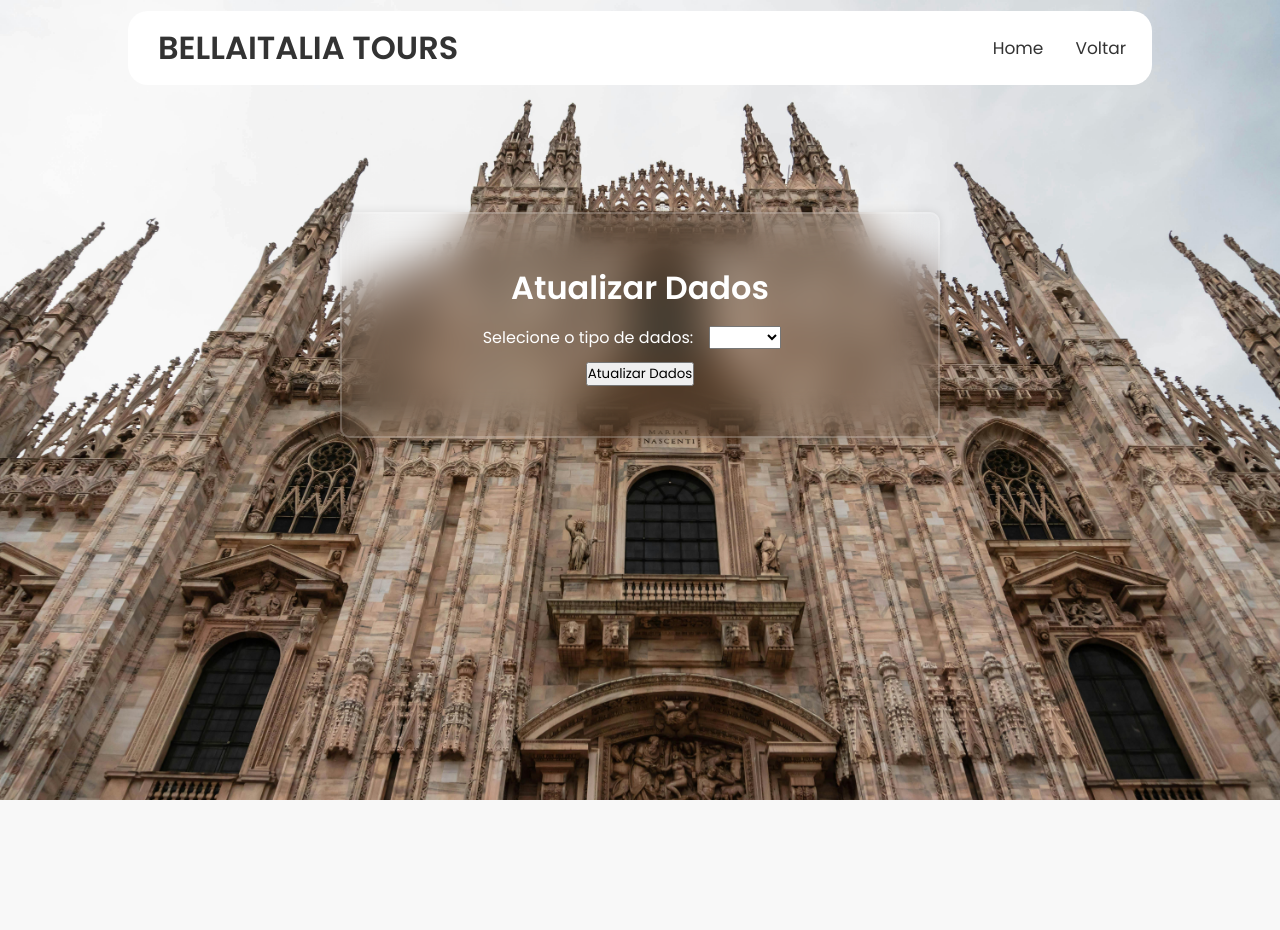
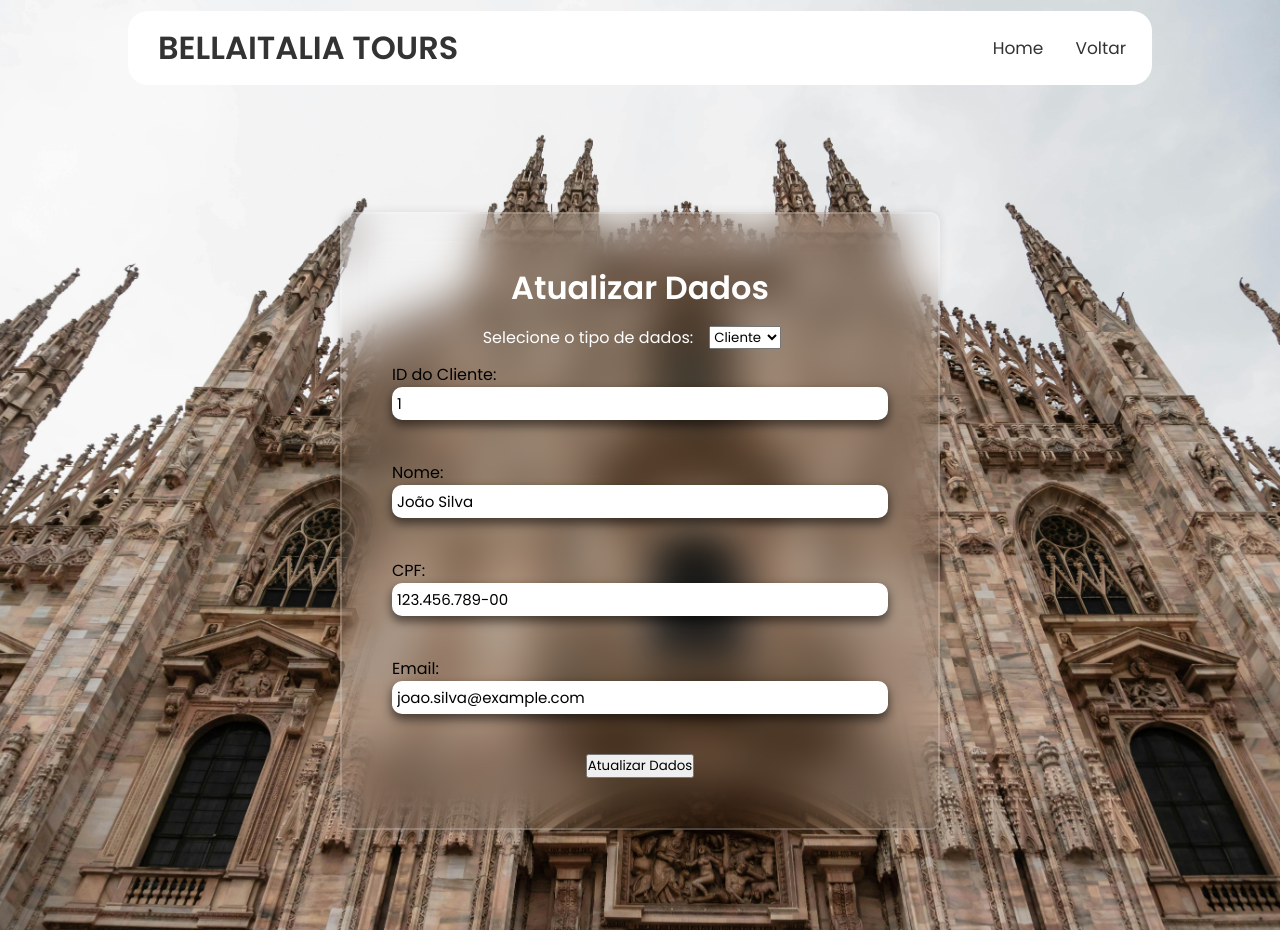
Before and after one commit to Medonca09/projeto_bellaItalia, a PHP site: page /editar.php?id=1&tipo_dados=clientes in a window 1280 px wide. Before the commit the page ends 800 px from the top, so only its background shows below. Run offline with PHP 8.4, Linux system fonts and the light colour scheme; data comes from the database, SQL or seed files in the repository.

Commit message:
refatorando código para trazer os dados do BD para o update e o delete

```diff
--- a/editar.php
+++ b/editar.php
@@ -1,3 +1,22 @@
+<?php
+
+include "inserir_dados.php";
+$tipo_dados = $_GET['tipo_dados'];
+$id = $_GET['id'];
+switch ($tipo_dados) {
+    case 'clientes':
+       $dados = visualizarCliente($id);
+       /* var_dump($dados); */
+        break;
+
+    default:
+        # code...
+        break;
+}
+/* var_dump($tipo_dados); */
+
+?>
+
 <!DOCTYPE html>
 <html lang="pt-BR">
 
@@ -27,28 +46,28 @@
                     <label for="tipo_dados" id="label">Selecione o tipo de dados:</label>
                     <select name="tipo_dados" id="tipo_dados">
                         <option value=""></option>
-                        <option value="cliente">Cliente</option>
-                        <option value="destino">Destino</option>
-                        <option value="hotel">Hotel</option>
+                        <option value="cliente" <?= $tipo_dados == 'clientes'? 'selected' : ''?>>Cliente</option>
+                        <option value="destino" <?= $tipo_dados == 'destino'? 'selected' : ''?>>Destino</option>
+                        <option value="hotel" <?= $tipo_dados == 'hotel'? 'selected' : ''?>>Hotel</option>
                     </select>
                     <br><br>
                 </div>
-                <div id="campos_cliente" style="display: none;">
+                <div id="campos_cliente" style="display: <?= $tipo_dados == 'clientes'? 'block' : 'none'?>">
                     <label for="id_cliente">ID do Cliente:</label>
-                    <input class="input-box" type="text" name="id_cliente">
+                    <input class="input-box" type="text" name="id_cliente" value="<?= isset($dados) ?$dados['id_cliente'] :""?>">
                     <br><br>
                     <label for="nome_cliente">Nome:</label>
-                    <input class="input-box" type="text" name="nome_cliente">
+                    <input class="input-box" type="text" name="nome_cliente" value="<?= isset($dados) ?$dados['nome'] :""?>">
                     <br><br>
                     <label for="cpf_cliente">CPF:</label>
-                    <input class="input-box" type="text" name="cpf_cliente">
+                    <input class="input-box" id="cpf" type="text" name="cpf_cliente" value="<?= isset($dados) ?$dados['cpf'] :""?>">
                     <br><br>
                     <label for="email_cliente">Email:</label>
-                    <input class="input-box" type="text" name="email_cliente">
+                    <input class="input-box" type="text" name="email_cliente" value="<?= isset($dados) ?$dados['email'] :""?>">
                     <br><br>
                 </div>
 
-                <div id="campos_destino" style="display: none;">
+                <div id="campos_destino" style="display: <?= $tipo_dados == 'destino'? 'block' : 'none'?>">
                     <label for="id_destino">ID do Destino:</label>
                     <input class="input-box" type="text" name="id_destino">
                     <br><br>
@@ -63,7 +82,7 @@
                     <br><br>
                 </div>
 
-                <div id="campos_hotel" style="display: none;">
+                <div id="campos_hotel" style="display: <?= $tipo_dados == 'hotel'? 'block' : 'none'?>">
                     <label for="id_hotel">ID do Hotel:</label>
                     <input class="input-box" type="text" name="id_hotel">
                     <br><br>
@@ -90,6 +109,7 @@
         </div>
     </div>
     <script src="JS/functionEditar.js"></script>
+    <script src="JS/mascaraCpf.js"></script>
 </body>
 
 </html>
--- a/inserir_dados.php
+++ b/inserir_dados.php
@@ -16,6 +16,23 @@ function listarClientes()
     }
     $conn->close();
     return $clientes;
+}
+
+
+function visualizarCliente($id_cliente)
+{
+    $conn = conectarBanco();
+    $sql = "SELECT id_cliente, nome, cpf, email FROM Cliente WHERE id_cliente = '$id_cliente'";
+    $result = $conn->query($sql);
+
+    $clientes = [];
+    if ($result->num_rows > 0) {
+        while ($row = $result->fetch_assoc()) {
+            $clientes[] = $row;
+        }
+    }
+    $conn->close();
+    return count($clientes) > 0 ? $clientes[0] : [];
 }
 
 function listarDestinos()
@@ -37,7 +54,7 @@ function listarDestinos()
 function listarHoteis()
 {
     $conn = conectarBanco();
-    $sql = "SELECT id_hotel nome_hotel, cidade_hotel, dias_hospedagem, data_chegada, data_saida FROM Hotel";
+    $sql = "SELECT id_hotel, nome_hotel, cidade_hotel, dias_hospedagem, data_chegada, data_saida FROM Hotel";
     $result = $conn->query($sql);
 
     $hoteis = [];
--- /dev/null
+++ b/js/mascaraCpf.js
@@ -0,0 +1,16 @@
+function cpfMask(value) {
+	const cpf = value
+		.replace(/\D+/g, '') // Limpa a string removendo tudo que não for digito de forma global (em toda a string)
+		/* A instrução regex é colada dentro de duas "/" */
+
+		.replace(/(\d{3})(\d)/, '$1.$2')
+		.replace(/(\d{3})(\d)/, '$1.$2')
+		.replace(/(\d{3})(\d)/, '$1-$2')
+		.replace(/(-\d{2})\d$/, '$1');
+	console.log(value);
+	return cpf;
+}
+
+document.getElementById('cpf').addEventListener('input', function(e) {
+	e.target.value = cpfMask(e.target.value);
+});
```
Also changed, not shown: listarReservas.php (+33 -11 lines), logicaDeletar.php (+12 -6 lines), logicaEditar.php (+42 -40 lines).
